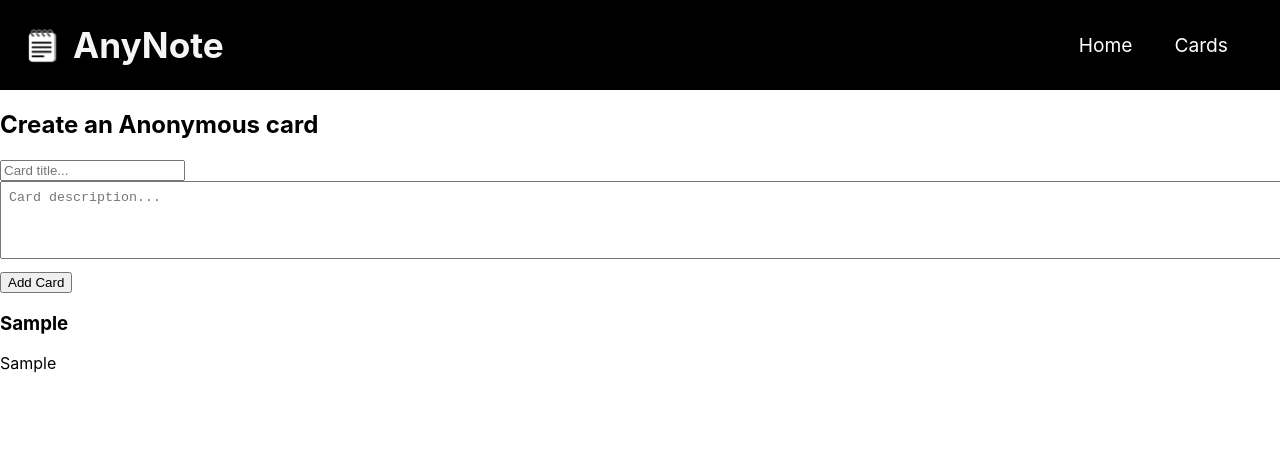
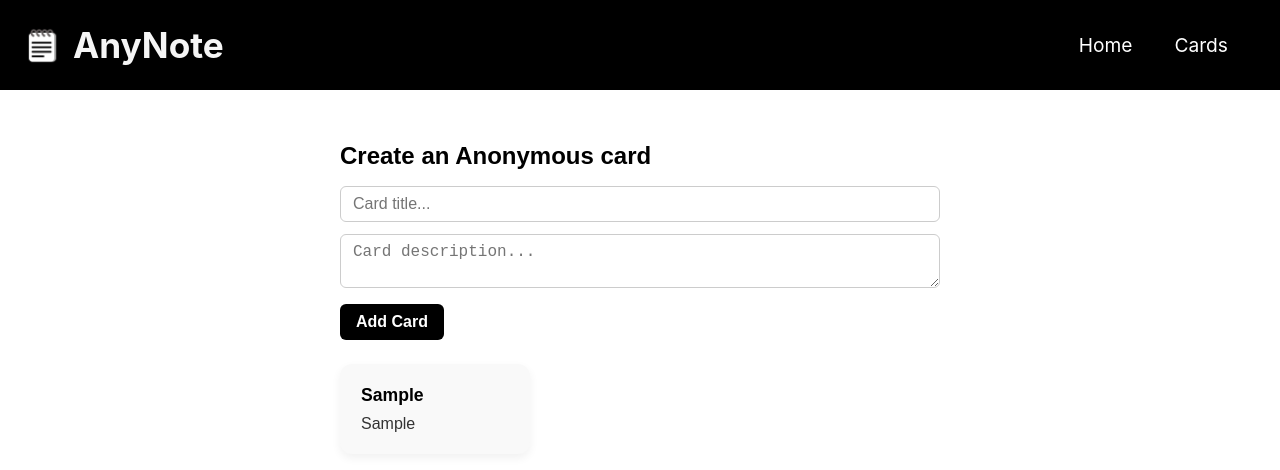
Before and after one commit to 108charlotte/AnyNote, a React (Create React App) app in the folder any-note/: page /notes in a window 1280 px wide. Both pictures are taken after typing "Sample", "Sample" into the empty fields and a click on the button "Add Card". Shown: the top 470 px of the page. Built offline with nearby package versions, Linux system fonts and the light colour scheme.

Commit message:
css and shii

```diff
--- /dev/null
+++ b/any-note/src/Component/Notes.css
@@ -0,0 +1,166 @@
+.notes-container {
+  max-width: 600px;
+  margin: 1rem auto;
+  padding: 1rem;
+  background: #fff;
+  color: #000;
+  font-family: Arial, sans-serif;
+}
+
+.notes-container h2 {
+  margin-bottom: 1rem;
+  font-weight: 700;
+}
+
+.notes-input,
+.notes-textarea {
+  width: 100%;
+  padding: 0.5rem 0.75rem;
+  margin-bottom: 0.75rem;
+  border: 1px solid #ccc;
+  border-radius: 6px;
+  font-size: 1rem;
+  color: #000;
+  background: #fff;
+  resize: vertical;
+  box-sizing: border-box;
+  transition: border-color 0.2s ease;
+}
+
+.notes-input:focus,
+.notes-textarea:focus {
+  outline: none;
+  border-color: #000;
+}
+
+.notes-button {
+  background: #000;
+  color: #fff;
+  padding: 0.55rem 1rem;
+  border: none;
+  border-radius: 6px;
+  cursor: pointer;
+  font-weight: 600;
+  font-size: 1rem;
+  transition: background-color 0.2s ease;
+}
+
+.notes-button:hover {
+  background: #333;
+}
+
+.cards-list {
+  margin-top: 1.5rem;
+}
+
+.card-item {
+  background: #f9f9f9;
+  border-radius: 8px;
+  padding: 1rem;
+  margin-bottom: 1rem;
+  box-shadow: 0 2px 5px rgba(0,0,0,0.05);
+}
+
+.card-item h3 {
+  margin: 0 0 0.5rem 0;
+  font-weight: 700;
+}
+
+.card-item p {
+  margin: 0;
+  color: #333;
+  white-space: pre-wrap;
+}
+
+
+@media (max-width: 480px) {
+  .notes-container {
+    padding: 0.75rem;
+    margin: 0.5rem;
+  }
+}
+.cards-list {
+  margin-top: 1.5rem;
+  display: grid;
+  grid-template-columns: repeat(3, 1fr);
+  gap: 15px;
+}
+
+.card-item {
+  background: #f9f9f9;
+  border-radius: 12px;
+  padding: 1.25rem;
+  box-shadow: 0 4px 10px rgba(0, 0, 0, 0.06);
+  border: 1px solid transparent;
+  transition: box-shadow 0.25s ease, transform 0.25s ease, border-color 0.25s ease;
+  cursor: default;
+}
+
+.card-item:hover {
+  box-shadow: 0 8px 24px rgba(0, 0, 0, 0.12);
+  transform: translateY(-6px);
+  border-color: #ddd;
+}
+
+.card-item h3 {
+  margin: 0 0 0.6rem 0;
+  font-weight: 700;
+  font-size: 1.1rem;
+  color: #000;
+}
+
+.card-item p {
+  margin: 0;
+  color: #333;
+  white-space: pre-wrap;
+}
+
+.modal-overlay {
+  position: fixed;
+  top: 0;
+  left: 0;
+  width: 100vw;
+  height: 100vh;
+  background: rgba(0, 0, 0, 0.5);
+  display: flex;
+  justify-content: center;
+  align-items: center;
+  z-index: 9999;
+  padding: 1rem;
+}
+
+
+.modal-card {
+  background: #fff;
+  color: #000;
+  padding: 2rem;
+  border-radius: 16px;
+  max-width: 600px;
+  width: 100%;
+  box-shadow: 0 12px 32px rgba(0, 0, 0, 0.25);
+  position: relative;
+  overflow-y: auto;
+  max-height: 90vh;
+}
+
+
+.modal-close {
+  position: absolute;
+  top: 0.5rem;
+  right: 1rem;
+  font-size: 2rem;
+  line-height: 1;
+  background: transparent;
+  border: none;
+  color: #000;
+  cursor: pointer;
+  padding: 0;
+  user-select: none;
+}
+
+.card-item:hover {
+  box-shadow: 0 8px 24px rgba(0, 0, 0, 0.12);
+  transform: translateY(-6px);
+  border-color: #ddd;
+  cursor: pointer;
+}
--- a/any-note/src/Component/Notes.jsx
+++ b/any-note/src/Component/Notes.jsx
@@ -1,13 +1,14 @@
 import React, { useState, useEffect } from "react";
+import "./Notes.css";
 
 function Notes() {
-    const [cards, setCards] = useState([])
-    const [title, setTitle] = useState("")
-    const [description, setDescription] = useState("")
+  const [cards, setCards] = useState([]);
+  const [title, setTitle] = useState("");
+  const [description, setDescription] = useState("");
+  const [selectedCard, setSelectedCard] = useState(null); // <-- new state
 
-    // Using local storage for now but backend can save
   useEffect(() => {
-        const savedCards = localStorage.getItem("cards")
+    const savedCards = localStorage.getItem("cards");
     if (savedCards) {
       setCards(JSON.parse(savedCards));
     }
@@ -15,29 +16,29 @@ function Notes() {
 
   useEffect(() => {
     localStorage.setItem("cards", JSON.stringify(cards));
-    }, [cards])
+  }, [cards]);
 
-    const addCard = async () => {
+  const addCard = () => {
     if (!title.trim() || !description.trim()) return;
 
     const newCard = {
       id: Date.now(),
       title,
-            description
+      description,
     };
 
     setCards((prev) => [newCard, ...prev]);
-
-        //Clear inputs
     setTitle("");
     setDescription("");
   };
 
+  const closeModal = () => setSelectedCard(null);
 
   return (
-        <div>
+    <div className="notes-container">
       <h2>Create an Anonymous card</h2>
       <input
+        className="notes-input"
         type="text"
         placeholder="Card title..."
         value={title}
@@ -45,31 +46,52 @@ function Notes() {
       />
 
       <textarea
+        className="notes-textarea"
         placeholder="Card description..."
         value={description}
         onChange={(e) => setDescription(e.target.value)}
-                style={{
-                    width: "100%",
-                    padding: "0.5rem",
-                    marginBottom: "0.5rem",
-                    minHeight: "60px",
-                }}
       />
 
-            <button onClick={addCard}>
+      <button className="notes-button" onClick={addCard}>
         Add Card
       </button>
 
-            <div>
-                {cards.map((card) => (
-                    <div key={card.id}>
-                        <h3 >{card.title}</h3>
-                        <p >{card.description}</p>
+      <div className="cards-list">
+        {cards.length === 0 ? (
+          <p>No cards yet. Add one above!</p>
+        ) : (
+          cards.map((card) => (
+            <div
+              key={card.id}
+              className="card-item"
+              onClick={() => setSelectedCard(card)}
+              tabIndex={0}
+              role="button"
+              onKeyDown={(e) => { if (e.key === "Enter") setSelectedCard(card); }}
+            >
+              <h3>{card.title}</h3>
+              <p>{card.description}</p>
             </div>
-                ))}
+          ))
+        )}
+      </div>
+
+      {selectedCard && (
+        <div className="modal-overlay" onClick={closeModal}>
+          <div
+            className="modal-card"
+            onClick={(e) => e.stopPropagation()}
+          >
+            <button className="modal-close" onClick={closeModal} aria-label="Close modal">
+              &times;
+            </button>
+            <h2>{selectedCard.title}</h2>
+            <p>{selectedCard.description}</p>
           </div>
         </div>
-    )
+      )}
+    </div>
+  );
 }
 
-export default Notes
+export default Notes;
```
Lines whose indentation alone changed are shown as unchanged.
